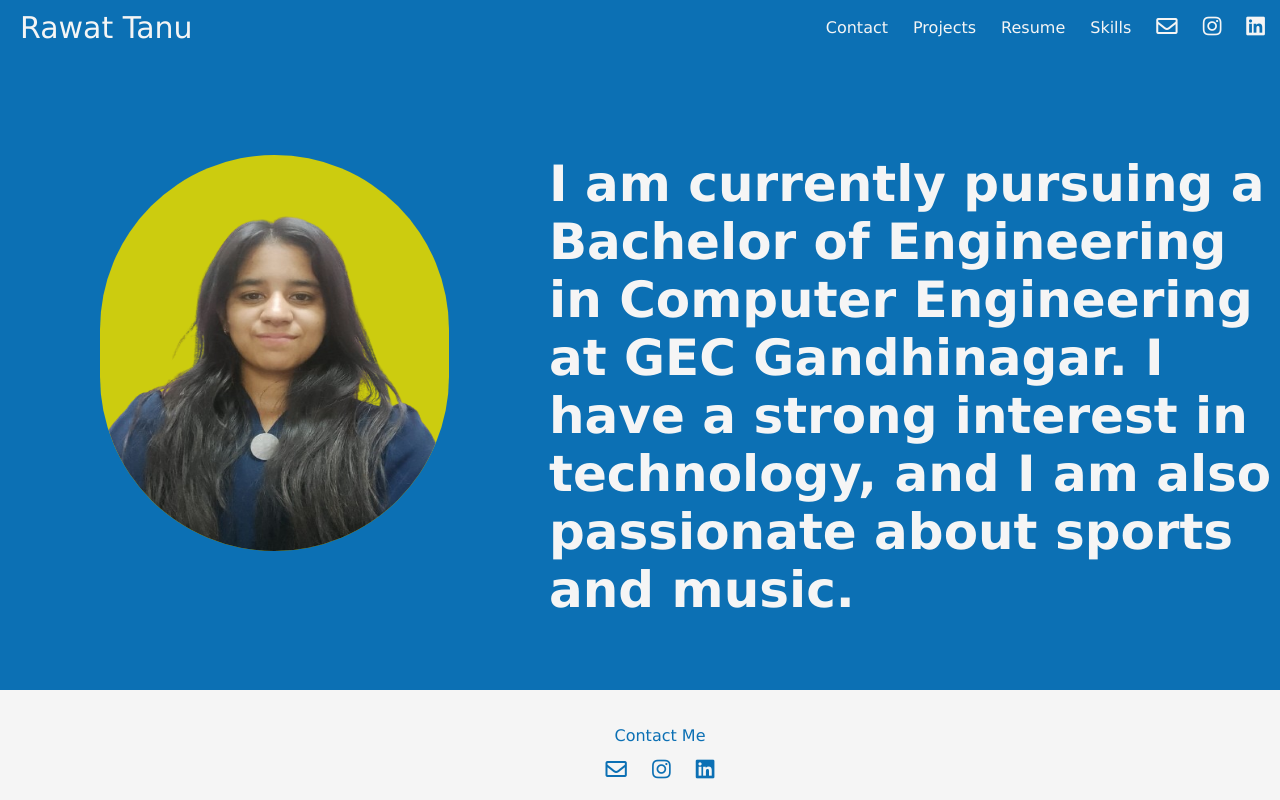
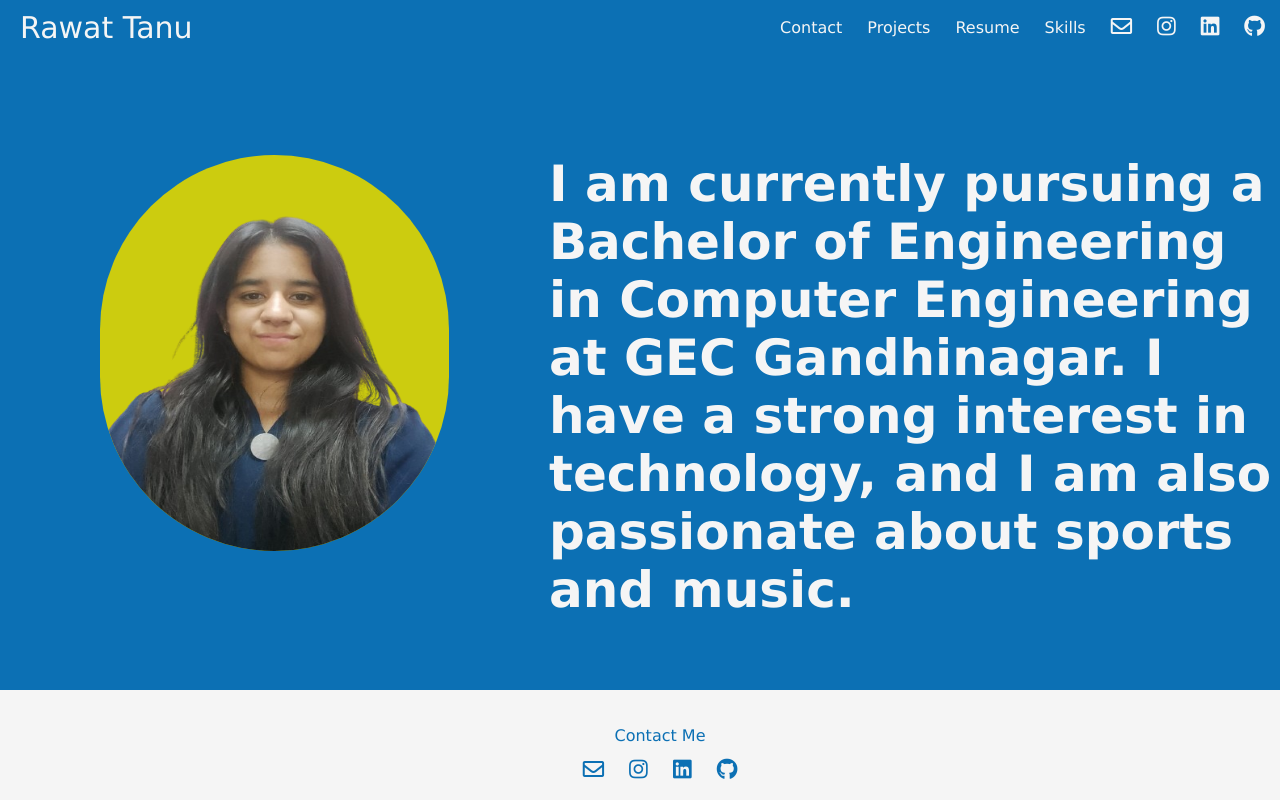
Before and after one commit to rock852/CODESOFT, a plain HTML site: page Task-1/index.html in a window 1280 px wide. Shown: the top 800 px of the page. Drawn offline with Linux system fonts and the light colour scheme.

Commit message:
Add files via upload

```diff
--- a/Task-1/index.html
+++ b/Task-1/index.html
@@ -31,6 +31,10 @@
                            <li>
 
                                <a href=" https://www.linkedin.com/in/rawat-tanu" class="icon" target="_blank"><i class="fab fa-linkedin fa-lg"></i></a>
+                               </li>
+                                <li>
+
+                               <a href=" https://www.github.com/rock852" class="icon" target="_blank"><i class="fab fa-github fa-lg"></i></a>
                                </li>
 
                 </ul>
@@ -263,6 +267,10 @@
         <a href="mailto:rawattannu38@gmail.com" class="icon"><i class="far fa-envelope fa-lg"></i></a>
         <a href="https://www.instagram.com/rawattanu891" class="icon" target="_blank"><i class="fab fa-instagram fa-lg"></i></a>
         <a href=" https://www.linkedin.com/in/rawat-tanu" class="icon" target="_blank"><i class="fab fa-linkedin fa-lg"></i></a>
+
+
+        <a href=" https://www.github.com/rock852" class="icon" target="_blank"><i class="fab fa-github fa-lg"></i></a>
+
     </footer>
 
 
```
